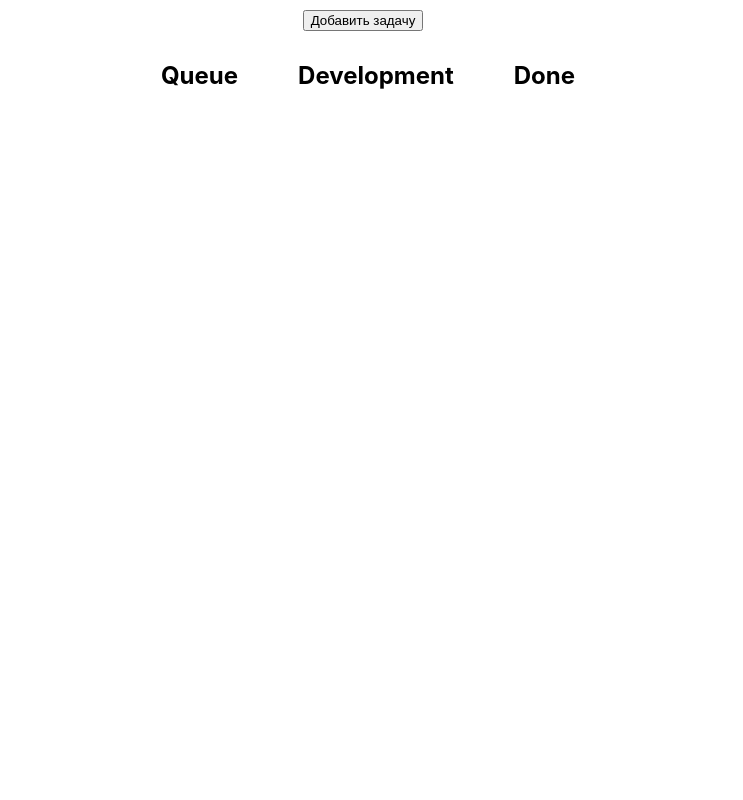
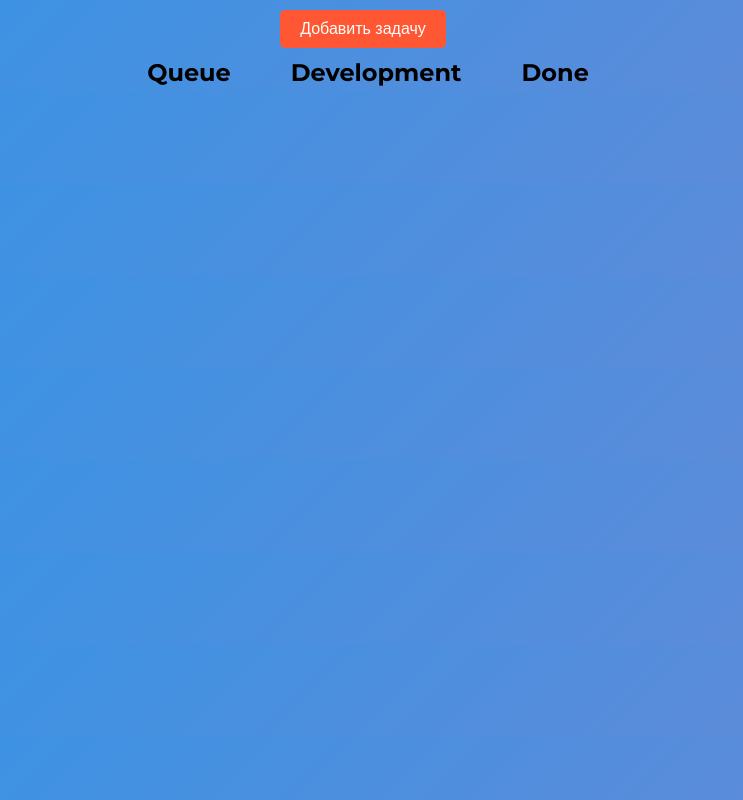
Before and after one commit to progerprogerovich/todo-react-redux, a React (Create React App) app: page /project/1 in a window 1280 px wide. Shown: the whole page, without its empty margins (277-1020 px from the left). Built offline with nearby package versions, Linux system fonts and the light colour scheme.

Commit message:
Пустой коммит

```diff
--- a/public/index.html
+++ b/public/index.html
@@ -9,6 +9,12 @@
       name="description"
       content="Web site created using create-react-app"
     />
+    <link rel="preconnect" href="https://fonts.gstatic.com" />
+    <link
+      href="https://fonts.googleapis.com/css2?family=Montserrat:wght@400;700&display=swap"
+      rel="stylesheet"
+    />
+
     <link rel="apple-touch-icon" href="%PUBLIC_URL%/logo192.png" />
     <!--
       manifest.json provides metadata used when your web app is installed on a
--- a/src/components/ProjectSelectionPage.jsx
+++ b/src/components/ProjectSelectionPage.jsx
@@ -51,14 +51,12 @@ const ProjectSelectionPage = () => {
   };
 
   const startEditingProject = (id) => {
-    console.log("Функция отработала");
     setEditingProjectId(id);
     const projectToEdit = projects.find((project) => project.id === id);
     setEditInputValue(projectToEdit.title);
   };
 
   const saveEditedProjectTitle = (id, newTitle) => {
-    console.log("Функция отработала");
     dispatch({ type: "EDIT_PROJECT_TITLE", payload: { id, title: newTitle } });
     setInputValue("");
     setEditingProjectId(null);
@@ -85,7 +83,7 @@ const ProjectSelectionPage = () => {
       </button>
       <ul>
         {projects.map((project) => (
-          <li key={project.id}>
+          <li className="project__wrap" key={project.id}>
             <Link
               to={`/project/${project.id}`}
               onClick={(e) => {
@@ -121,11 +119,15 @@ const ProjectSelectionPage = () => {
                 Сохранить
               </button>
             ) : (
-              <button onClick={() => startEditingProject(project.id)}>
-                Редактировать
-              </button>
+              <div>
+                <button onClick={() => startEditingProject(project.id)}>
+                  Редактировать
+                </button>
+                <button onClick={() => removeProject(project.id)}>
+                  Удалить
+                </button>
+              </div>
             )}
-            <button onClick={() => removeProject(project.id)}>Удалить</button>
           </li>
         ))}
       </ul>
--- a/src/components/Task.jsx
+++ b/src/components/Task.jsx
@@ -82,6 +82,10 @@ const Task = () => {
     dispatch({ type: "ADD_COMMENT", payload: comment });
   };
 
+  const removeComment = (commentId) => {
+    dispatch({ type: "REMOVE_COMMENT", payload: commentId });
+  };
+
   return (
     <>
       <button className="button-add__task" onClick={() => setActiveModal(true)}>
@@ -143,8 +147,11 @@ const Task = () => {
                     {comments
                       .filter((comment) => comment.taskId === task.id)
                       .map((comment) => (
-                        <div key={comment.id}>
+                        <div key={comment.id} className="comment">
                           <p>{comment.description}</p>
+                          <button onClick={() => removeComment(comment.id)}>
+                            Удалить комментарий
+                          </button>
                         </div>
                       ))}
                     <div className="status__button-wrap">
--- a/src/components/project.css
+++ b/src/components/project.css
@@ -1,3 +1,46 @@
 button {
+  background-color: #ff5733;
+  color: #fff;
+  padding: 10px 20px;
+  border: none;
+  cursor: pointer;
+  font-size: 16px;
+  border-radius: 5px;
+  margin-right: 10px;
+  margin-top: 10px; /* Добавляем отступ сверху */
+  margin-left: 10px; /* Добавляем отступ слева */
+}
+
+button:hover {
+  background-color: #ff4500;
+}
+
+input,
+li {
   margin-left: 10px;
+  margin-top: 10px;
 }
+
+.project__wrap {
+  display: flex;
+  gap: 10px;
+}
+
+input {
+  height: 30px;
+  margin-top: 10px; /* Добавляем отступ сверху для input */
+}
+
+.project__wrap {
+  display: flex;
+  gap: 10px;
+  align-items: center;
+}
+
+.project__number {
+  font-weight: bold;
+}
+
+.project__title {
+  font-size: 18px;
+}
--- a/src/components/task.css
+++ b/src/components/task.css
@@ -31,3 +31,21 @@ ul {
   display: block;
   margin: 10px auto;
 }
+
+textarea {
+  width: 100%;
+  padding: 10px;
+  border: 1px solid #ccc;
+  border-radius: 5px;
+  font-family: "Montserrat", sans-serif;
+  margin: 10px 0;
+}
+
+/* Стили для удаления задачи */
+.status__remove {
+  background-color: #dc3545;
+}
+
+.status__remove:hover {
+  background-color: #a61f2d;
+}
--- a/src/index.css
+++ b/src/index.css
@@ -1,13 +1,19 @@
+* {
+  margin: 0;
+  padding: 0;
+  box-sizing: border-box;
+}
+
 body {
   margin: 0;
-  font-family: -apple-system, BlinkMacSystemFont, 'Segoe UI', 'Roboto', 'Oxygen',
-    'Ubuntu', 'Cantarell', 'Fira Sans', 'Droid Sans', 'Helvetica Neue',
-    sans-serif;
+  font-family: "Montserrat", sans-serif;
   -webkit-font-smoothing: antialiased;
   -moz-osx-font-smoothing: grayscale;
+  background: linear-gradient(135deg, #3494e6, #ec6ead);
+  background-size: 400%;
 }
 
 code {
-  font-family: source-code-pro, Menlo, Monaco, Consolas, 'Courier New',
+  font-family: source-code-pro, Menlo, Monaco, Consolas, "Courier New",
     monospace;
 }
--- a/src/store/tasksReducer.js
+++ b/src/store/tasksReducer.js
@@ -16,7 +16,12 @@ export const tasksReducer = (state = tasksState, action) => {
     case "ADD_COMMENT":
       return { ...state, comments: [...state.comments, action.payload] };
     case "REMOVE_COMMENT":
-      return {};
+      return {
+        ...state,
+        comments: [
+          ...state.comments.filter((comment) => comment.id !== action.payload),
+        ],
+      };
     case "ADD_SUBTASK":
       return { ...state, subtasks: [...state.subtasks, action.payload] };
     case "REMOVE_SUBTASK":
```
